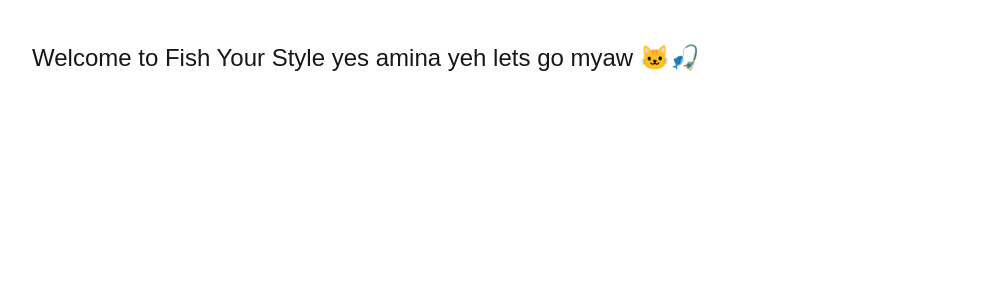
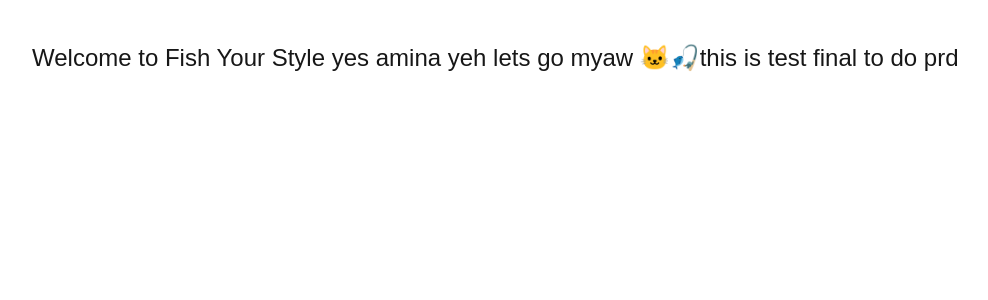
Before and after one commit to amina23aks/fishyourstyle, a Next.js app: page / in a window 1280 px wide. Shown: the top 300 px of the page, without its empty margins (8-996 px from the left). Built offline with nearby package versions, Linux system fonts and the light colour scheme.

Commit message:
go amina

```diff
--- a/src/app/page.tsx
+++ b/src/app/page.tsx
@@ -11,7 +11,7 @@ export default function Home() {
   return (
     <div style={{ padding: "40px", fontSize: "24px" }}>
       Welcome to Fish Your Style yes amina yeh lets go myaw
-      🐱🎣
+      🐱🎣this is test final to do prd
 
     </div>
   );
```
